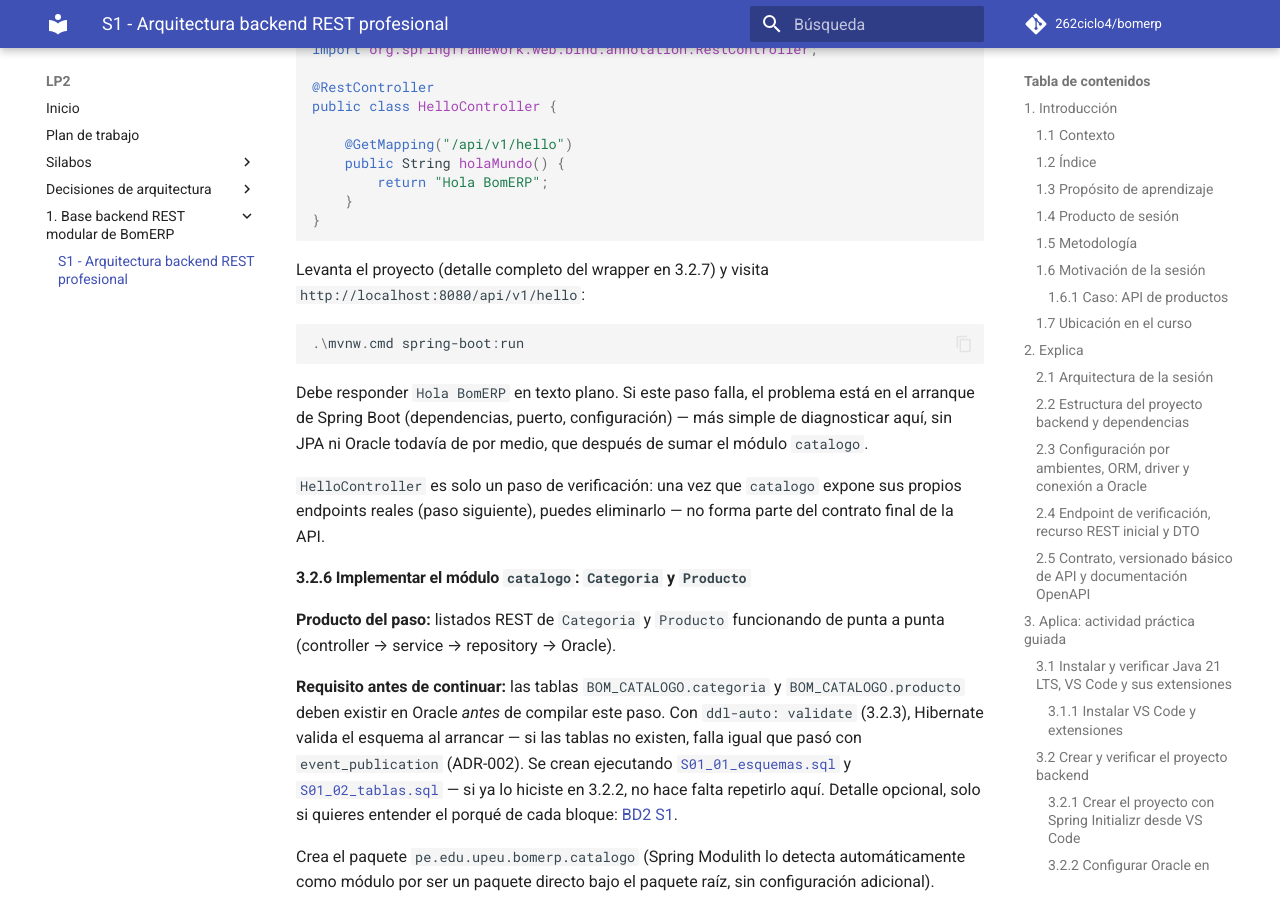
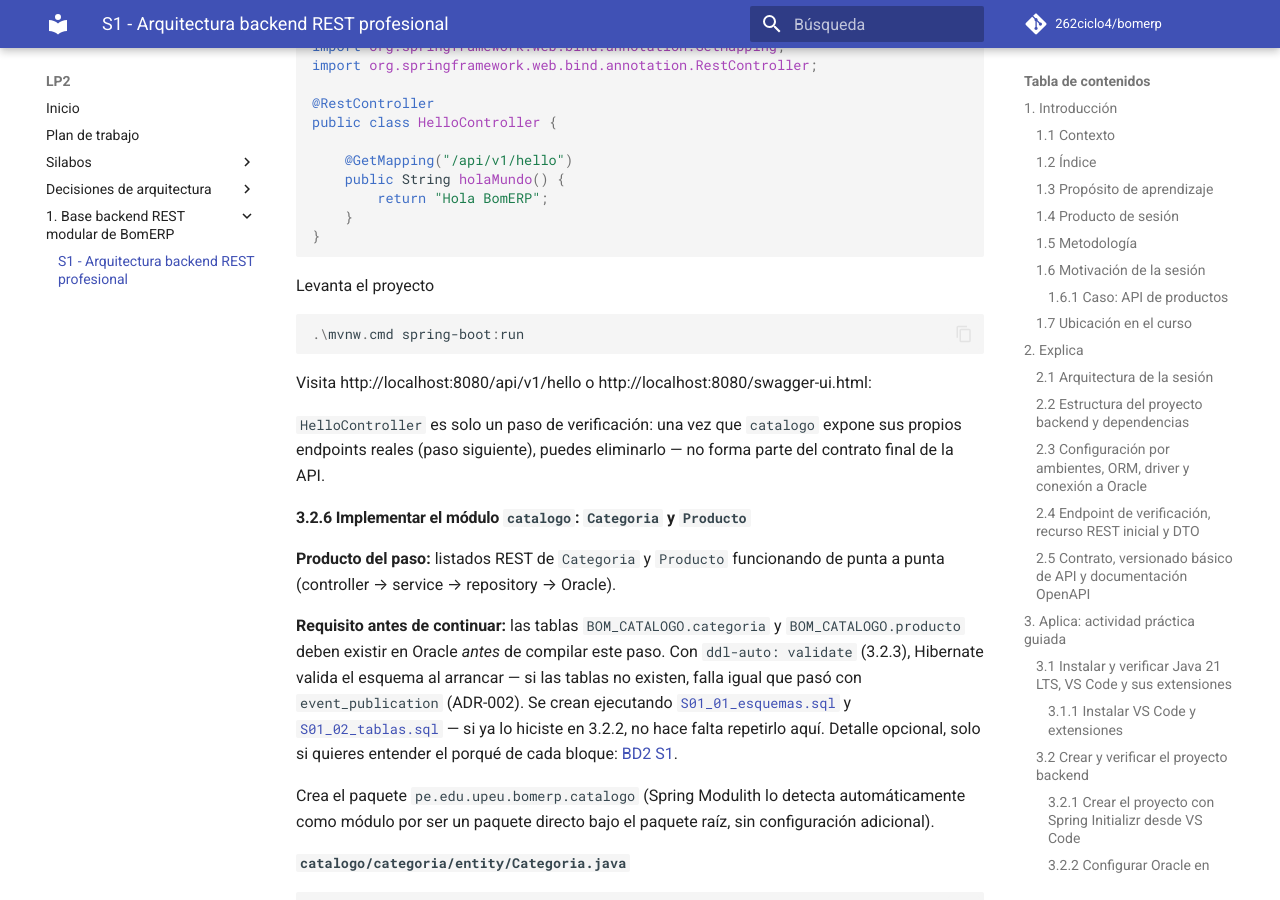
Before and after one commit to 262ciclo4/bomerp, an MkDocs documentation site: the page built from docs/lp2/sesiones/S01_Arquitectura_Backend_REST_Profesional.md, in a window 1280 px wide and 900 px high, scrolled down 20540 px. Built offline with MkDocs 1.6.1 and Material for MkDocs 9.7.7, drawn with Linux system fonts in a browser that asks for light colours; comment, search, counter and statistics services are not loaded; some of the changed text lies outside the part shown.

Commit message:
first commit

````diff
--- a/docs/lp2/sesiones/S01_Arquitectura_Backend_REST_Profesional.md
+++ b/docs/lp2/sesiones/S01_Arquitectura_Backend_REST_Profesional.md
@@ -464,7 +464,9 @@
 
 ![Conexión exitosa a Oracle vía Oracle SQL Developer for VS Code, mostrando el árbol de esquemas y tablas de SYSTEM](img/s01-3.2.2-database-client.png)
 
-Ejecuta los dos scripts con esta conexión. Salida esperada: `Table created.` ×2, `Grant succeeded.` ×2.
+Ejecuta los dos scripts con esta conexión.
+
+Salida esperada: `Table created.` ×2, `Grant succeeded.` ×2.
 
 Las tablas quedan en el esquema `BOM_CATALOGO`, no en `system` — para verlas en el árbol del cliente, agrega una **segunda conexión**:
 
@@ -700,13 +702,14 @@
 }
 ```
 
-Levanta el proyecto (detalle completo del wrapper en 3.2.7) y visita `http://localhost:8080/api/v1/hello`:
+Levanta el proyecto
 
 ```powershell
 .\mvnw.cmd spring-boot:run
 ```
 
-Debe responder `Hola BomERP` en texto plano. Si este paso falla, el problema está en el arranque de Spring Boot (dependencias, puerto, configuración) — más simple de diagnosticar aquí, sin JPA ni Oracle todavía de por medio, que después de sumar el módulo `catalogo`.
+Visita http://localhost:8080/api/v1/hello
+o http://localhost:8080/swagger-ui.html:
 
 `HelloController` es solo un paso de verificación: una vez que `catalogo` expone sus propios endpoints reales (paso siguiente), puedes eliminarlo — no forma parte del contrato final de la API.
 
````
